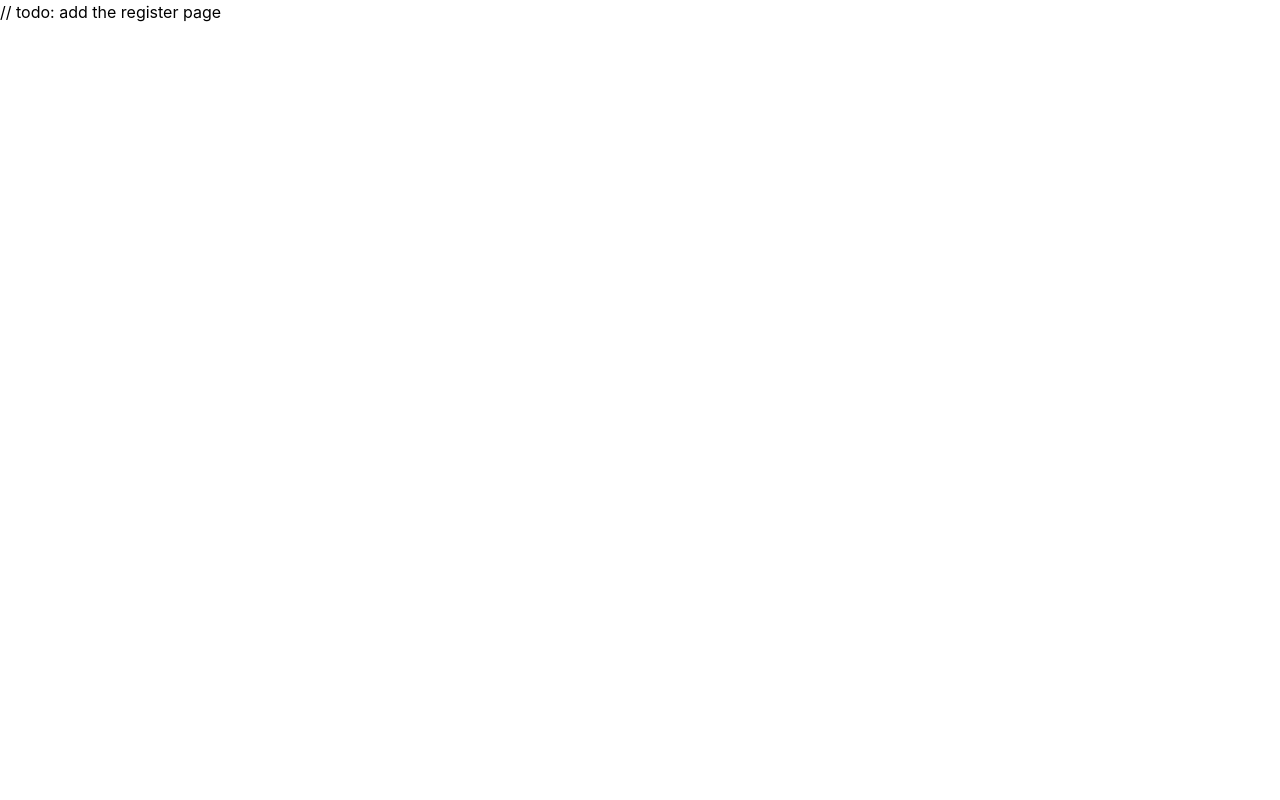
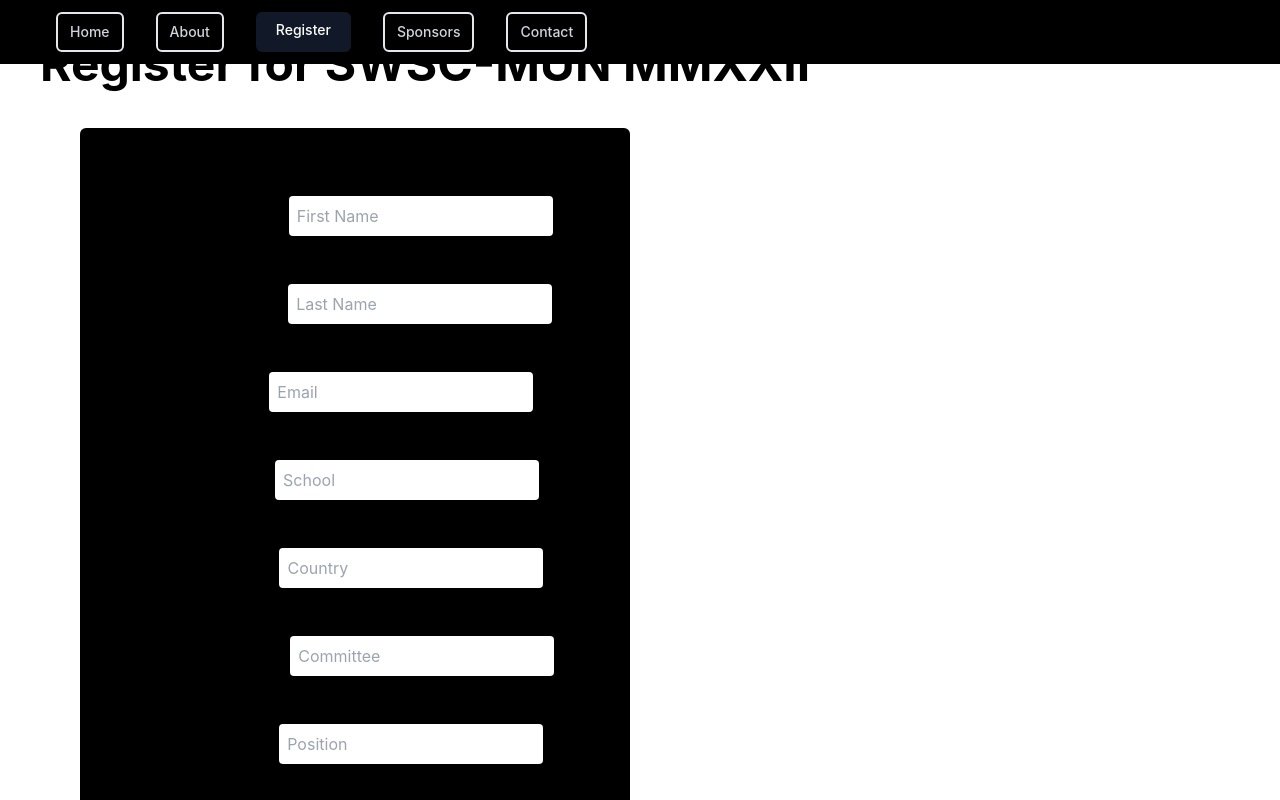
Before and after one commit to SWSC-MUN/mun-site, a Next.js app in the folder mun/: page /register in a window 1280 px wide. Shown: the top 800 px of the page. Built offline with nearby package versions, Linux system fonts and the light colour scheme.

Commit message:
register page

```diff
--- a/mun/components/Nav.tsx
+++ b/mun/components/Nav.tsx
@@ -8,7 +8,7 @@ export default function Nav() {
   const path = router.pathname;
 
   return (
-    <nav className="bg-black-800 sticky top-0 border-black-500">
+    <nav className="bg-black-800 top-0 border-black-500">
       <div className="max-w-7xl mx-auto px-2 sm:px-6 lg:px-8">
         <div className="relative flex items-center justify-between h-16">
           <div className="absolute inset-y-0 left-0 flex items-center sm:hidden">
--- a/mun/pages/register.tsx
+++ b/mun/pages/register.tsx
@@ -1,10 +1,70 @@
 import Head from "next/head";
+import Nav from "../components/Nav";
 
 export default function Register() {
-    return(
-        <>
-        // todo: add the register page
-        </>
+  return (
+    <div className="relative">
+        <Head>
+          <title>Register | SWSCMUN MMXXII</title>
+        </Head>
+        <div className="bg-black top-0 fixed z-10 left-0 w-screen h-100">
 
-    );
+        <Nav />
+        </div>
+
+
+      <div className="bg-white p-2 sm:p-10 w-screen mt:80 sm:mt-0">
+        <h1 className="font-bold text-lg sm:text-5xl text-black mb-10">
+          Register for SWSC-MUN MMXXII
+        </h1>
+        <div className="flex justify-center w-screen items-center bg-black m-0.5 p-2 sm:m-10 sm:p-10 rounded-md border-slate-700 max-w-fit">
+            <form action="/send-data-here" className="flex flex-col justify-between" method="post">
+                <div className="sm:flex justify-center items-center m-5">
+
+              <label className="block mr-10 text-base" htmlFor="first">First name *</label>
+              <input type="text" placeholder="First Name" required className="focus:outline-none p-2 rounded mt-2" name="first" />
+                </div>
+
+                <div className="sm:flex justify-center items-center m-5">
+                <label className="block mr-10 text-base" htmlFor="last">Last name *</label>
+                <input type="text" placeholder="Last Name" required className="focus:outline-none p-2 rounded mt-2" name="last" />
+                </div>
+
+                <div className="sm:flex justify-center items-center m-5">
+                <label className="block mr-10 text-base" htmlFor="email">Email *</label>
+                <input type="email" placeholder="Email" required className="focus:outline-none p-2 rounded mt-2" name="email" />
+                </div>
+
+                <div className="sm:flex justify-center items-center m-5">
+                <label className="block mr-10 text-base" htmlFor="school">School *</label>
+                <input type="text" placeholder="School" required className="focus:outline-none p-2 rounded mt-2" name="school" />
+                </div>
+
+                <div className="sm:flex justify-center items-center m-5">
+                <label className="block mr-10 text-base" htmlFor="country">Country *</label>
+                <input type="text" placeholder="Country" required className="focus:outline-none p-2 rounded mt-2" name="country" />
+                </div>
+
+                <div className="sm:flex justify-center items-center m-5">
+                <label className="block mr-10 text-base" htmlFor="committee">Committee *</label>
+                <input type="text" placeholder="Committee" required className="focus:outline-none p-2 rounded mt-2" name="committee" />
+                </div>
+
+                <div className="sm:flex justify-center items-center m-5">
+                <label className="block mr-10 text-base" htmlFor="position">Position *</label>
+                <input type="text" placeholder="Position" required className="focus:outline-none p-2 rounded mt-2" name="position" />
+                </div>
+
+                <div className="sm:flex justify-center items-center m-5">
+                <label className="block mr-10 text-base" htmlFor="phone">Phone Number *</label>
+                <input type="tel" placeholder="Phone Number" required className="focus:outline-none p-2 rounded mt-2" name="phone" />
+                </div>
+
+
+              <button type="submit">Submit</button>
+            </form>
+        </div>
+      </div>
+      </div>
+  );
 }
```
